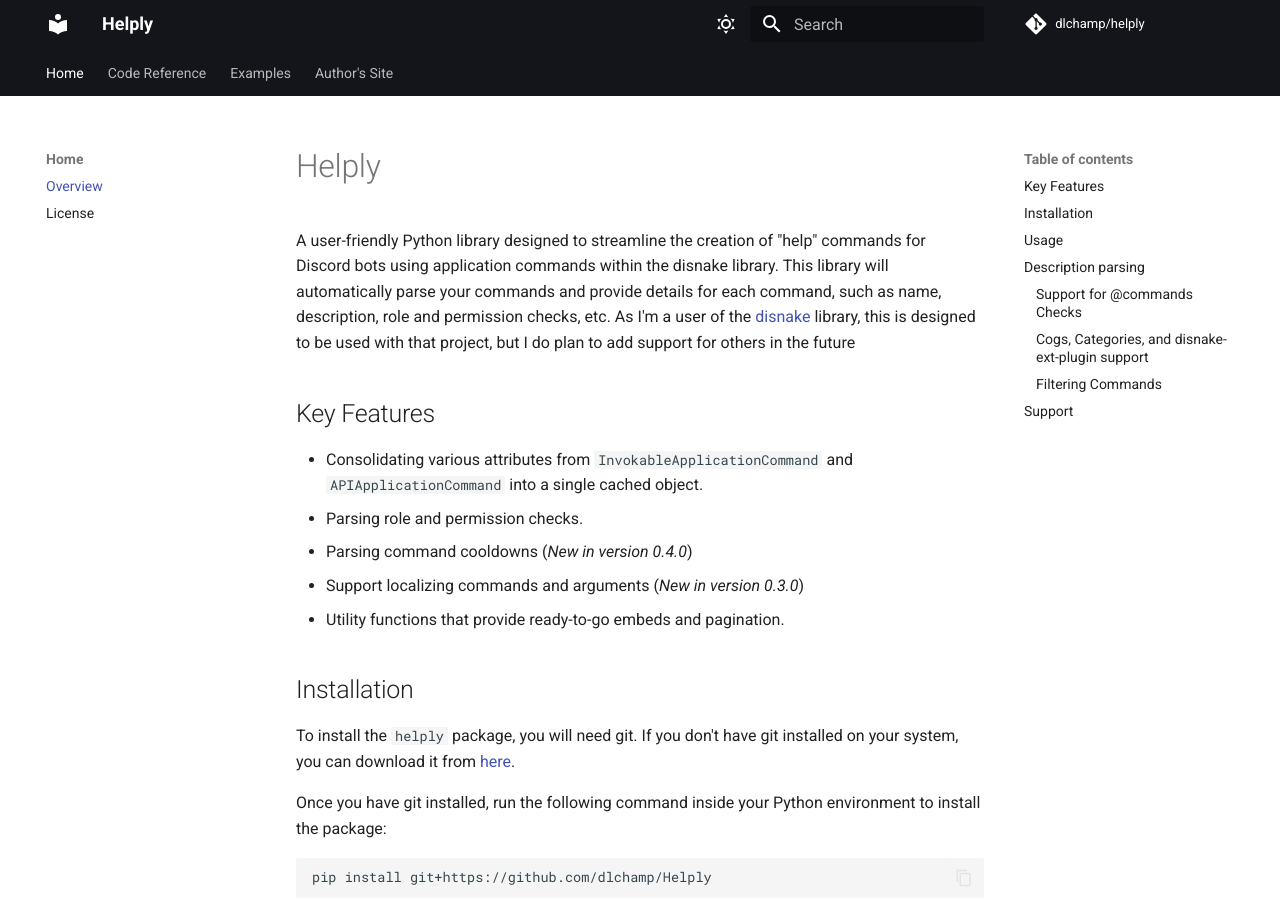
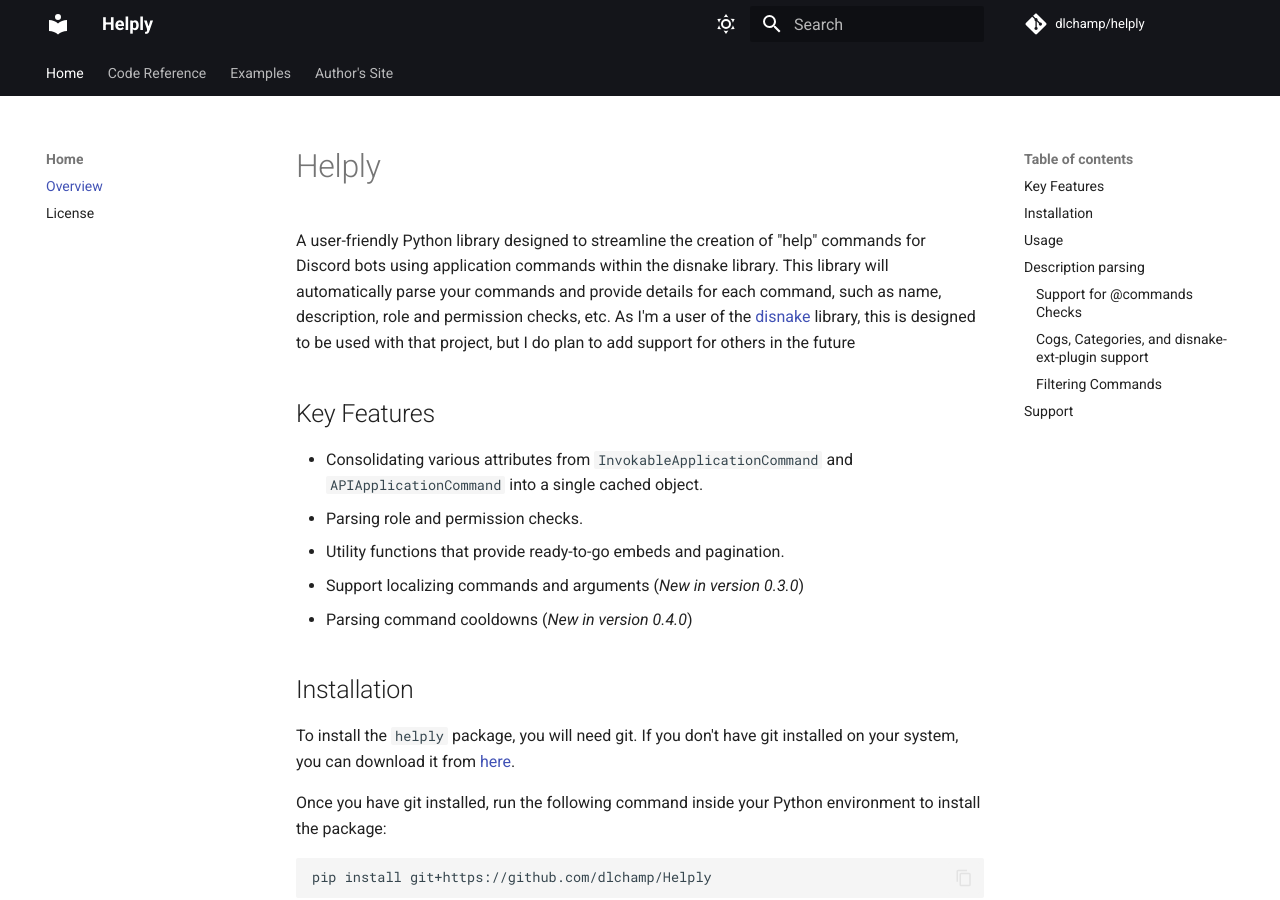
Before and after one commit to dlchamp/Helply, an MkDocs documentation site: the page built from docs/index.md, in a window 1280 px wide and 900 px high. Built offline with MkDocs 1.6.1 and Material for MkDocs 9.7.7, drawn with Linux system fonts in a browser that asks for light colours; comment, search, counter and statistics services are not loaded.

```diff
--- a/docs/index.md
+++ b/docs/index.md
@@ -11,10 +11,9 @@ and provide details for each command, such as name, description, role and permis
 ## Key Features
 - Consolidating various attributes from `InvokableApplicationCommand` and `APIApplicationCommand` into a single cached object.
 - Parsing role and permission checks.
+- Utility functions that provide ready-to-go embeds and pagination.
+- Support localizing commands and arguments (*New in version 0.3.0*)
 - Parsing command cooldowns (*New in version 0.4.0*)
-- Support localizing commands and arguments (*New in version 0.3.0*)
-- Utility functions that provide ready-to-go embeds and pagination.
-
 
 
 
```
